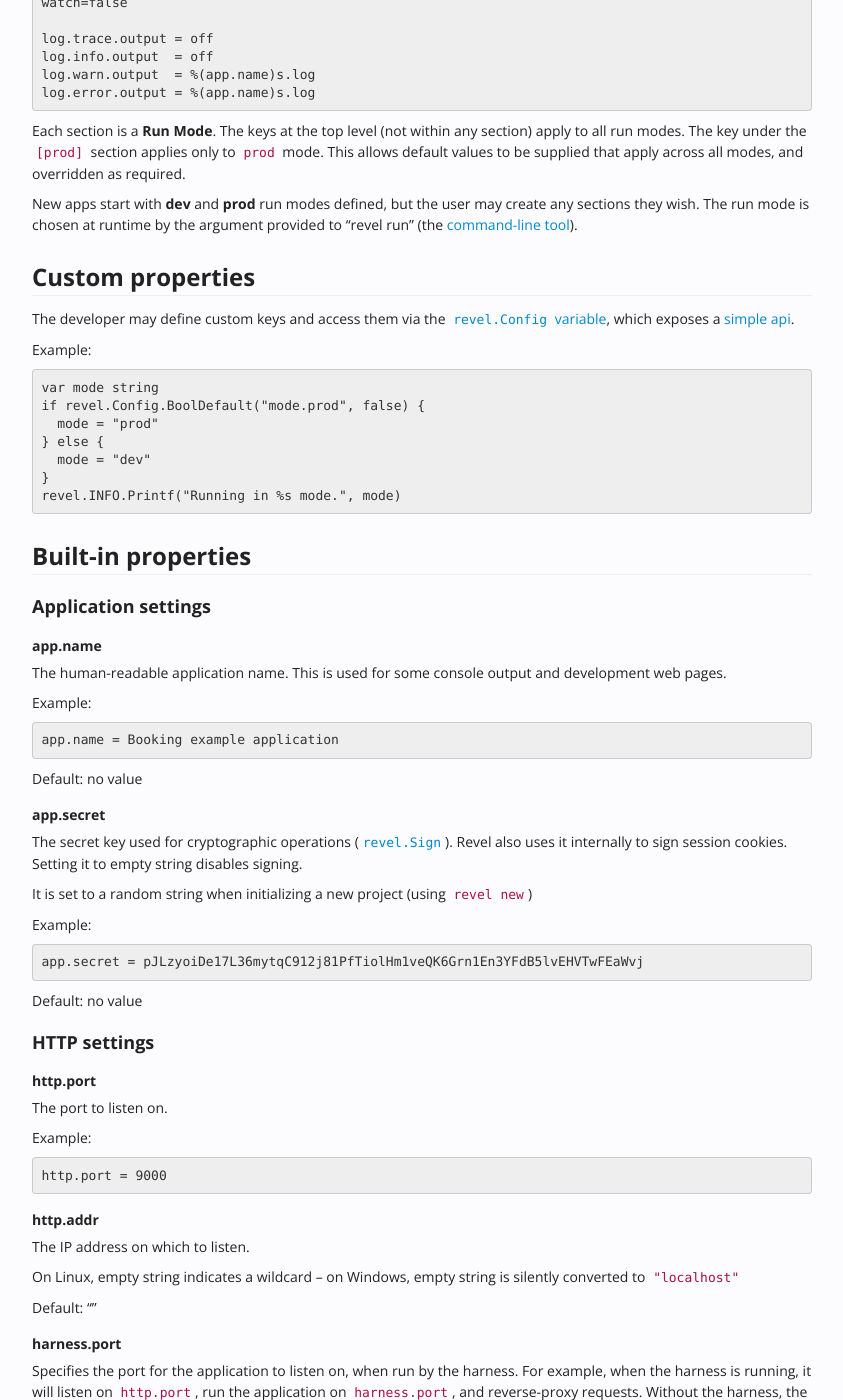
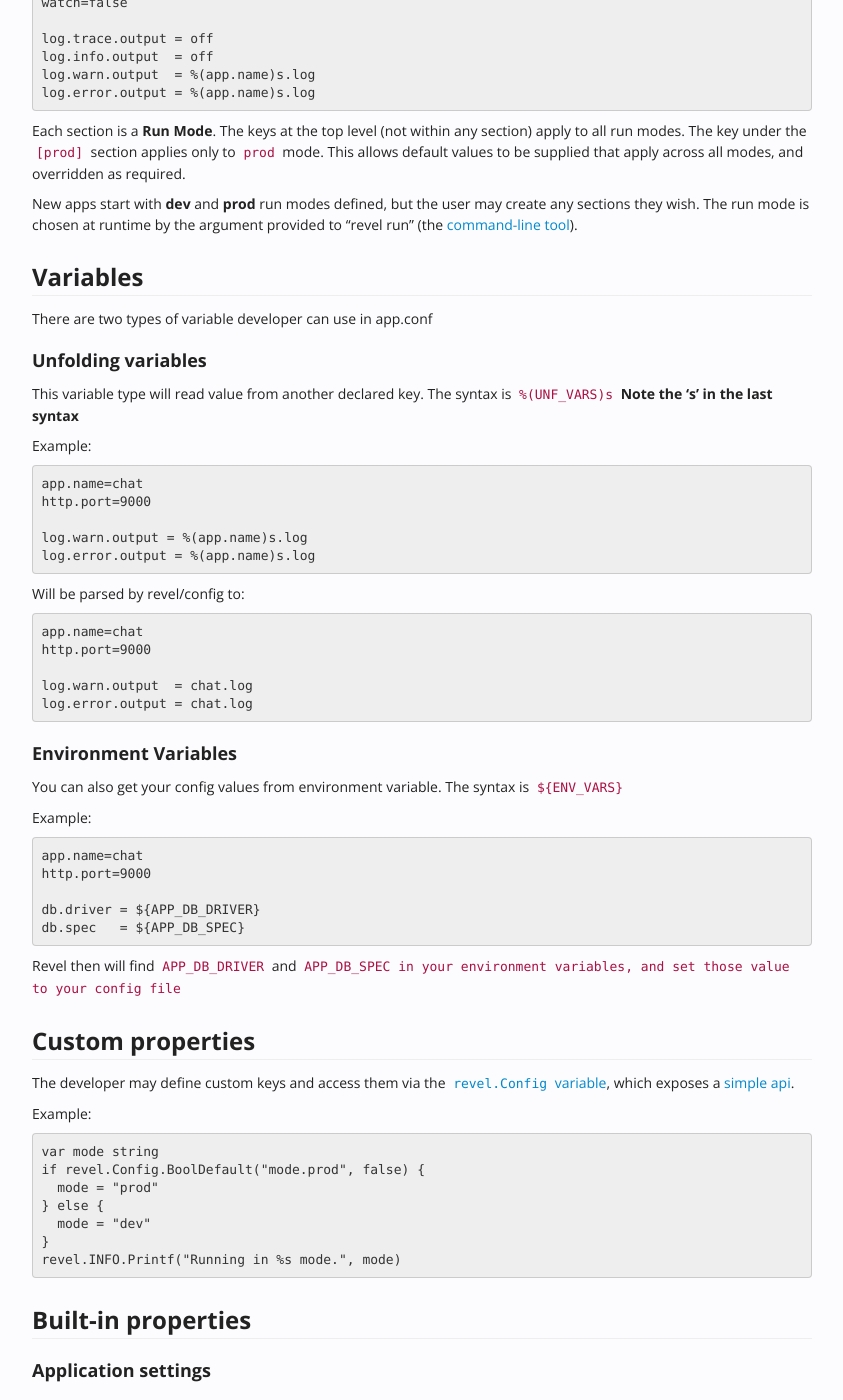
Before and after one commit to revel/revel.github.io, a Jekyll site: the page built from manual/appconf.md, in a window 1280 px wide and 1400 px high, scrolled down 583 px. Shown: the whole window, without its empty margins (298-1141 px from the left). Built offline with Jekyll 4.4.1, drawn with Linux system fonts in a browser that asks for light colours.

Commit message:
Explain unfolding vars and environment vars

```diff
--- a/manual/appconf.md
+++ b/manual/appconf.md
@@ -42,6 +42,46 @@ across all modes, and overridden as required.
 New apps start with **dev** and **prod** run modes defined, but the user may
 create any sections they wish.  The run mode is chosen at runtime by the
 argument provided to "revel run" (the [command-line tool](tool.html)).
+
+## Variables
+
+There are two types of variable developer can use in app.conf
+
+### Unfolding variables
+
+This variable type will read value from another declared key. The syntax is `%(UNF_VARS)s`
+**Note the 's' in the last syntax**
+
+Example:
+
+	app.name=chat
+	http.port=9000
+
+	log.warn.output = %(app.name)s.log
+	log.error.output = %(app.name)s.log
+
+Will be parsed by revel/config to:
+
+	app.name=chat
+	http.port=9000
+
+	log.warn.output  = chat.log
+	log.error.output = chat.log
+
+### Environment Variables
+
+You can also get your config values from environment variable. The syntax is `${ENV_VARS}`
+
+Example:
+
+	app.name=chat
+	http.port=9000
+
+	db.driver = ${APP_DB_DRIVER}
+	db.spec   = ${APP_DB_SPEC}
+
+Revel then will find `APP_DB_DRIVER` and `APP_DB_SPEC in your environment variables,
+and set those value to your config file`
 
 ## Custom properties
 
```
